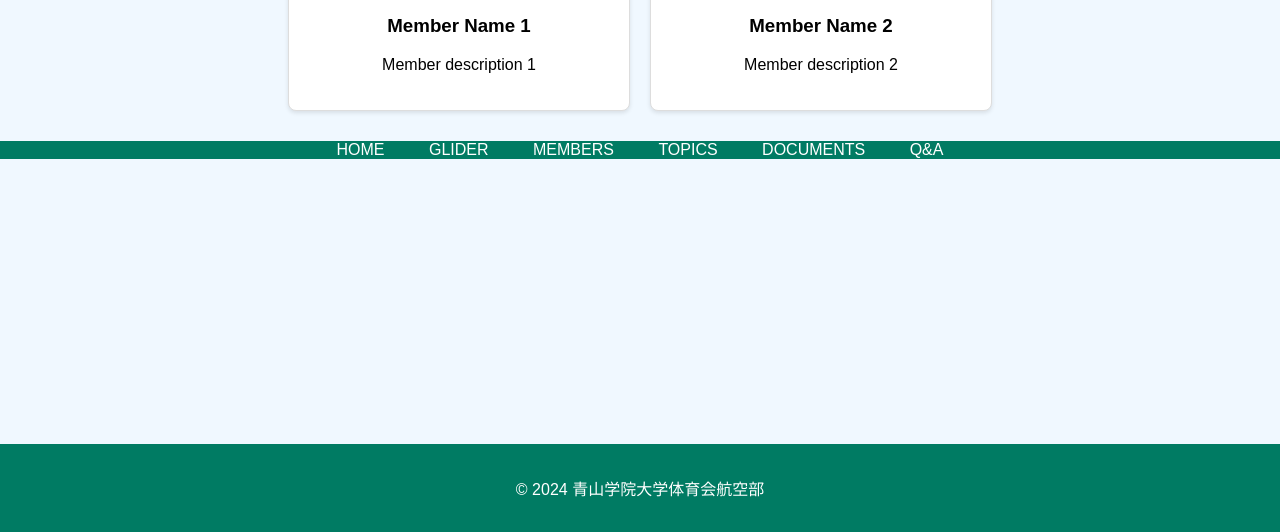
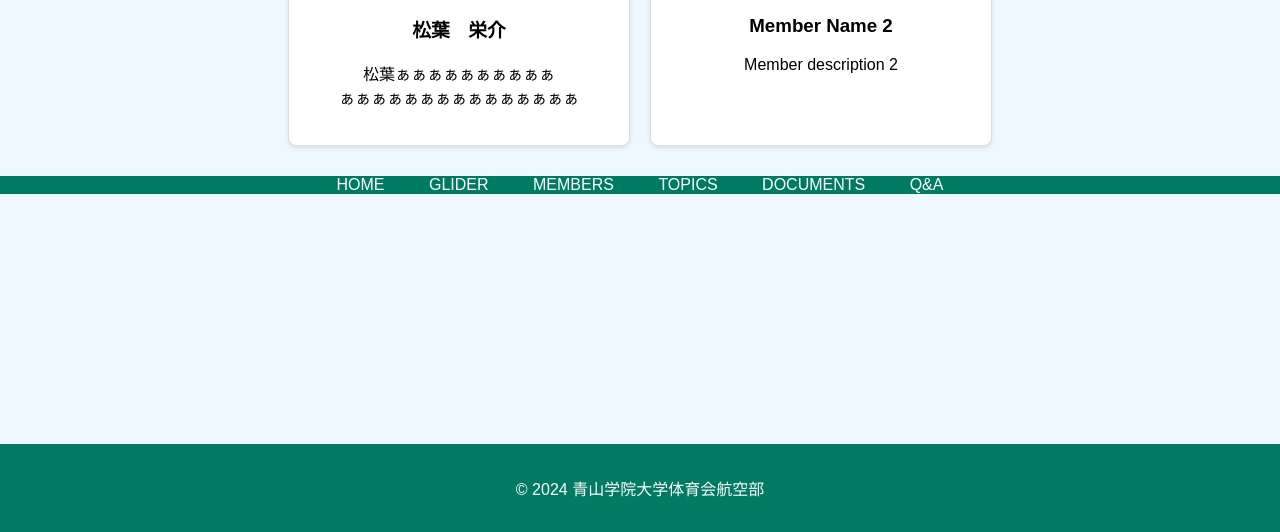
Before and after one commit to kaicyou2532/aoyama_soaring, a plain HTML site: page member.html in a window 1280 px wide. Shown: the part 268-800 px from the top of the page. Drawn offline with Linux system fonts and the light colour scheme.

Commit message:
Update member.html

```diff
--- a/member.html
+++ b/member.html
@@ -15,9 +15,9 @@
         <h2>部員紹介</h2>
         <div class="container">
             <div class="member">
-                <img src="path/to/image1.jpg" alt="Member 1">
-                <h3>Member Name 1</h3>
-                <p>Member description 1</p>
+                <img src="member/matsuba.jpg" alt="Member 1">
+                <h3>松葉　栄介</h3>
+                <p>松葉ぁぁぁぁぁぁぁぁぁぁ<br>ぁぁぁぁぁぁぁぁぁぁぁぁぁぁぁ</p>
             </div>
             <div class="member">
                 <img src="path/to/image2.jpg" alt="Member 2">
```
